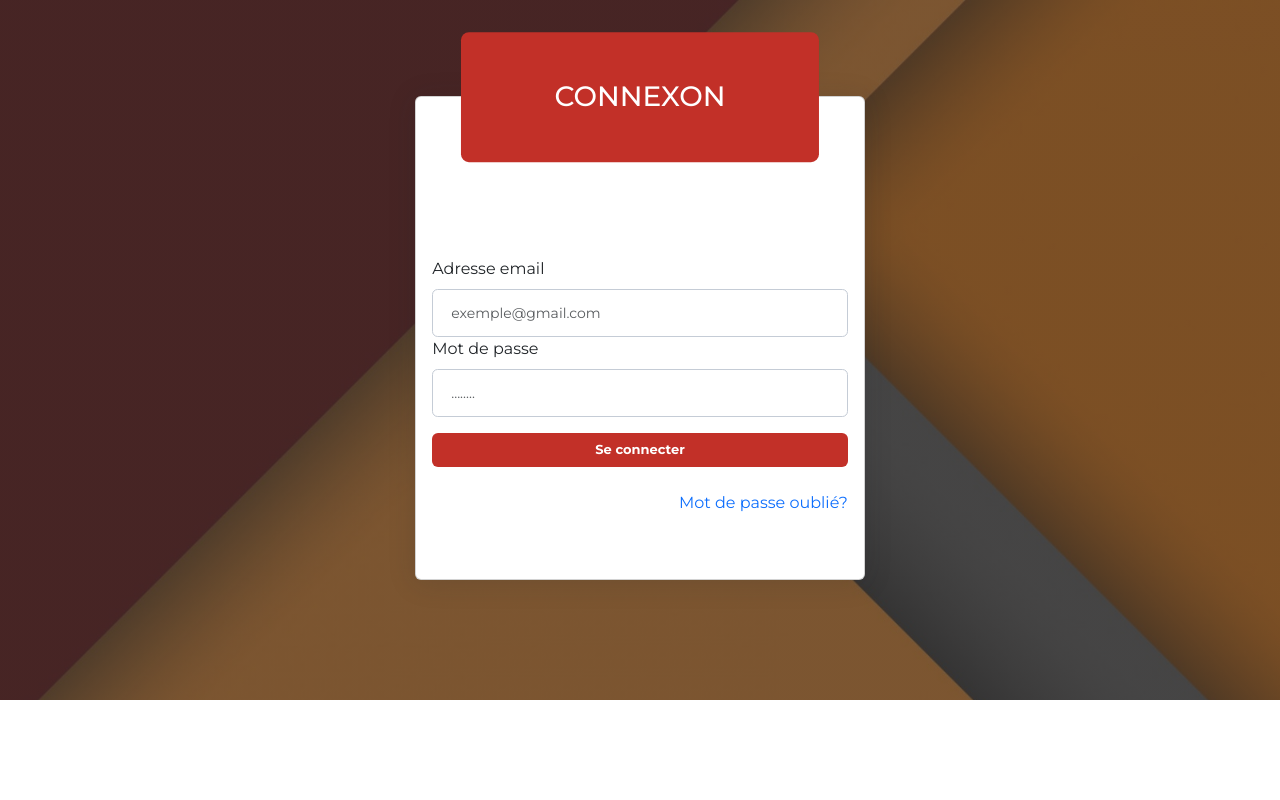
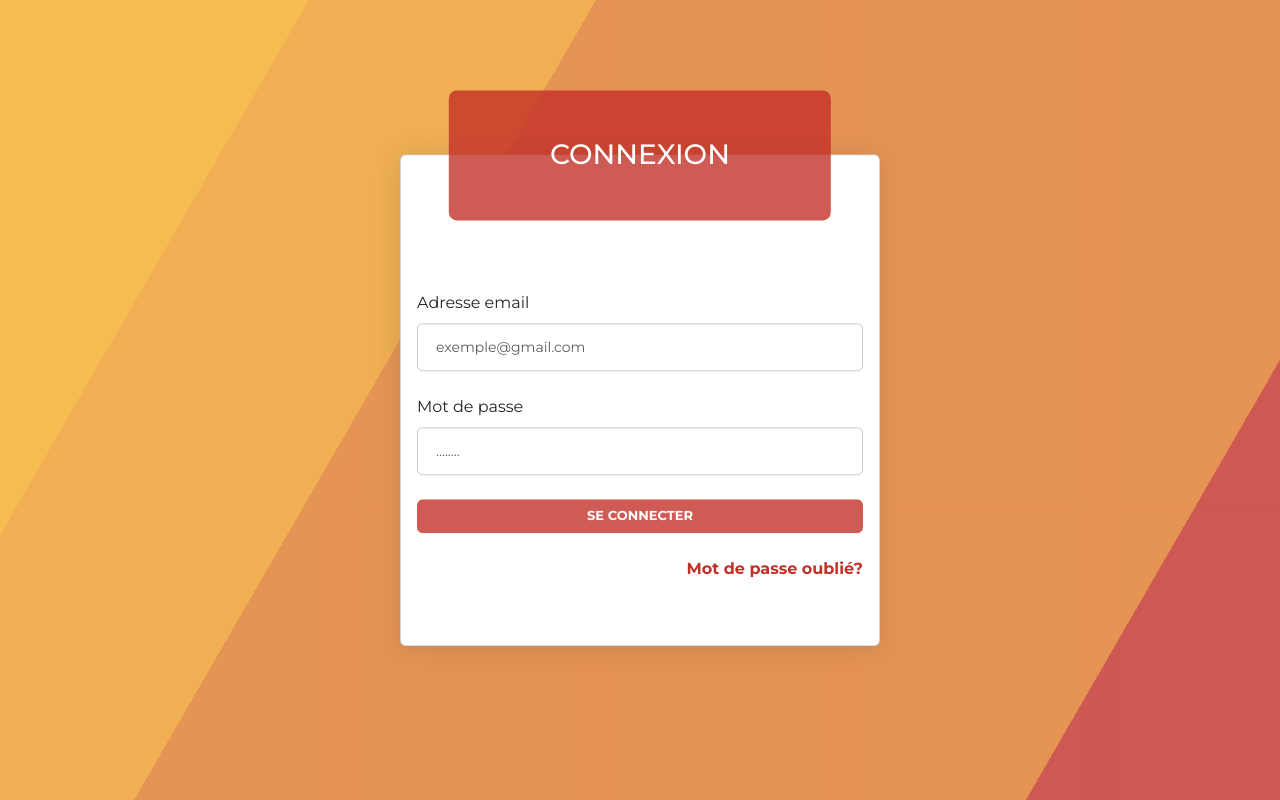
Before and after one commit to yerrymina1195/Tache21, a React (Create React App) app: page / in a window 1280 px wide. Built offline with nearby package versions, Linux system fonts and the light colour scheme.

Commit message:
Reintegration page connexion

```diff
--- a/src/pages/pageConnexion/Connexion.jsx
+++ b/src/pages/pageConnexion/Connexion.jsx
@@ -11,6 +11,7 @@ import { auth } from "../../Firebase/Firebase"
 import { AuthContext } from "../../contexts/AuthContext"
 import { useNavigate } from "react-router-dom";
 import { Link } from "react-router-dom";
+
 
 const Connexion = () => {
   const [error, setError] = useState(false);
@@ -38,35 +39,20 @@ const Connexion = () => {
   };
 
   return (
-    <div className="container-fluid p-5 back" style={{ height: "700px" }}>
-      <div className="container-fluid mt-5 largeur1" style={{ width: "40%" }}>
-        <div className="card relative">
+    <div>
+      <div class="mabg"></div>
+      <div class="mabg mabg2"></div>
+      <div class="mabg mabg3"></div>
+      <div class="macontent">
+        <div className="card relative bgma">
           <div className="container text-white">
             <div className="bg1 text-center fw-bold rounded-3 pt-5 card-title position-absolute start-50 translate-middle p-4">
-              <h3 className="mb-4">CONNEXON</h3>
-              {/* <div className="row d-flex justify-evenly">
-                <div className="col-md-6 ">
-                  <a
-                    href="#"
-                    className="text-white text-decoration-none flex items-center ">
-
-                    Facebook
-                  </a>
-                </div>
-                <div className="col-md-6">
-                  <a
-                    href="#"
-                    className="text-white text-decoration-none flex items-center">
-
-                    Google
-                  </a>
-                </div>
-              </div> */}
+              <h3 className="mb-4">CONNEXION</h3>
             </div>
           </div>
           {/*  */}
-          <div className="card-body mt-5">
-            <form className="mb-5 pt-5 mt-5" onSubmit={handleLogin}>
+          <div className="card-body mt-4">
+            <form className="mb-5 pt-5 mt-5 " onSubmit={handleLogin}>
               <div className="">
                 {/*  */}
                 <InputLabel label={'Adresse email'} type={'email'} placeholder={'exemple@gmail.com'} onChange={(e) => setEmail(e.target.value)} />
@@ -76,14 +62,14 @@ const Connexion = () => {
                 <InputLabel label={'Mot de passe'} type={'password'} placeholder={'........'} onChange={(e) => setPassword(e.target.value)} />
               </div>
               <div className="row">
-              <Link to={'/l/dashboard'}>
-                <MaButton type={'button'} text={"Se connecter"} />
+                <Link to={'/l/dashboard'}>
+                  <MaButton type={'button'} text={"SE CONNECTER"} />
                 </Link>
               </div>
               <div className="row mt-4">
                 <div className="col-md-6"></div>
                 <div className="col-md-6 text-end">
-                  <Link to={'/f'} className="text-decoration-none">
+                  <Link to={'/f'} className="text-decoration-none fw-bold text-couleur1">
                     Mot de passe oublié?
                   </Link>
                 </div>
--- a/src/pages/pageConnexion/InputLabel.jsx
+++ b/src/pages/pageConnexion/InputLabel.jsx
@@ -2,13 +2,13 @@ import React from 'react';
 
 const InputLabel = (props) => {
     return (
-        <div>
+        <div className='mb-4'>
             <label className="form-label">
                   {props.label}
                 </label>
                 <input
                   type={props.type}
-                  className="form-control shadow-none"
+                  className="form-control shadow-none "
                   placeholder={props.placeholder}
                 />
         </div>
--- a/src/pages/pageConnexion/Ma.css
+++ b/src/pages/pageConnexion/Ma.css
@@ -1,40 +1,71 @@
 
 /* MAMA */
-
-.back{
-    /* height: 700px; */
-    background-image: linear-gradient(rgba(56, 55, 55, 0.658),rgb(56, 55, 55, 0.658)),url('../../data/minimalism_pattern_abstract_lines_geometry-163130.jpg');
-    background-position: center;
-    background-repeat: no-repeat;
-    background-size: cover;
-    background-attachment: fixed;
-  }
-
   .bg1{
-    background-color: #c23028 !important;
+    background-color: #c23028c9 !important;
     width: 80% !important;
   }
   .bg11{
-    background-color: #c23028 !important;
+    background-color: #c23028c9  !important;
+  }
+
+  .mabg {
+    animation:slide 3s ease-in-out infinite alternate;
+    background-image: linear-gradient(-60deg, #c23028d3 50%, #F6B339  50%);
+    bottom:0;
+    left:-50%;
+    opacity:.5;
+    position:fixed;
+    right:-50%;
+    top:0;
+    z-index:-1;
+  }
+
+  .mabg2 {
+    animation-direction:alternate-reverse;
+    animation-duration:4s;
+  }
+
+  .mabg3 {
+    animation-duration:5s;
+  }
+
+  .macontent {
+    width: 50%;
+
+    border-radius:.25em;
+    box-sizing:border-box;
+    left:50%;
+    padding:10vmin;
+    position:fixed;
+    top:50%;
+    transform:translate(-50%, -50%);
+  }
+
+  .mah1 {
+    font-family:monospace;
+  }
+
+  @keyframes slide {
+    0% {
+      transform:translateX(-25%);
+    }
+    100% {
+      transform:translateX(25%);
+    }
   }
 
   @media (max-width: 1070px) {
-    .largeur1{
+    .macontent{
         width: 50% !important;
     }
   }
   @media (max-width: 866px) {
-    .largeur1{
+    .macontent{
         width: 70% !important;
     }
   }
   @media (max-width: 600px) {
-    .largeur1{
+    .macontent{
         width: 100% !important;
     }
   }
-  @media (max-width: 470px) {
-    .bg1{
-        width: 90% !important;
-    }
-  }
```
